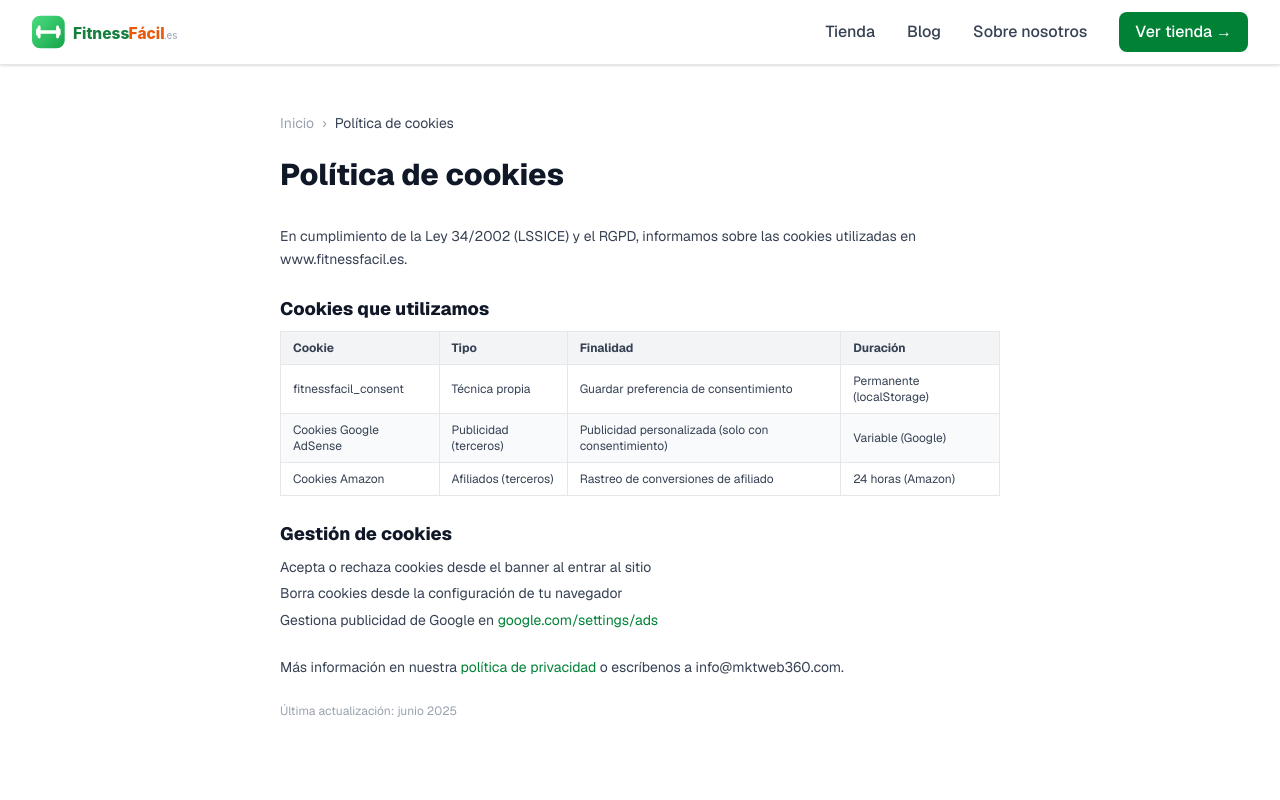
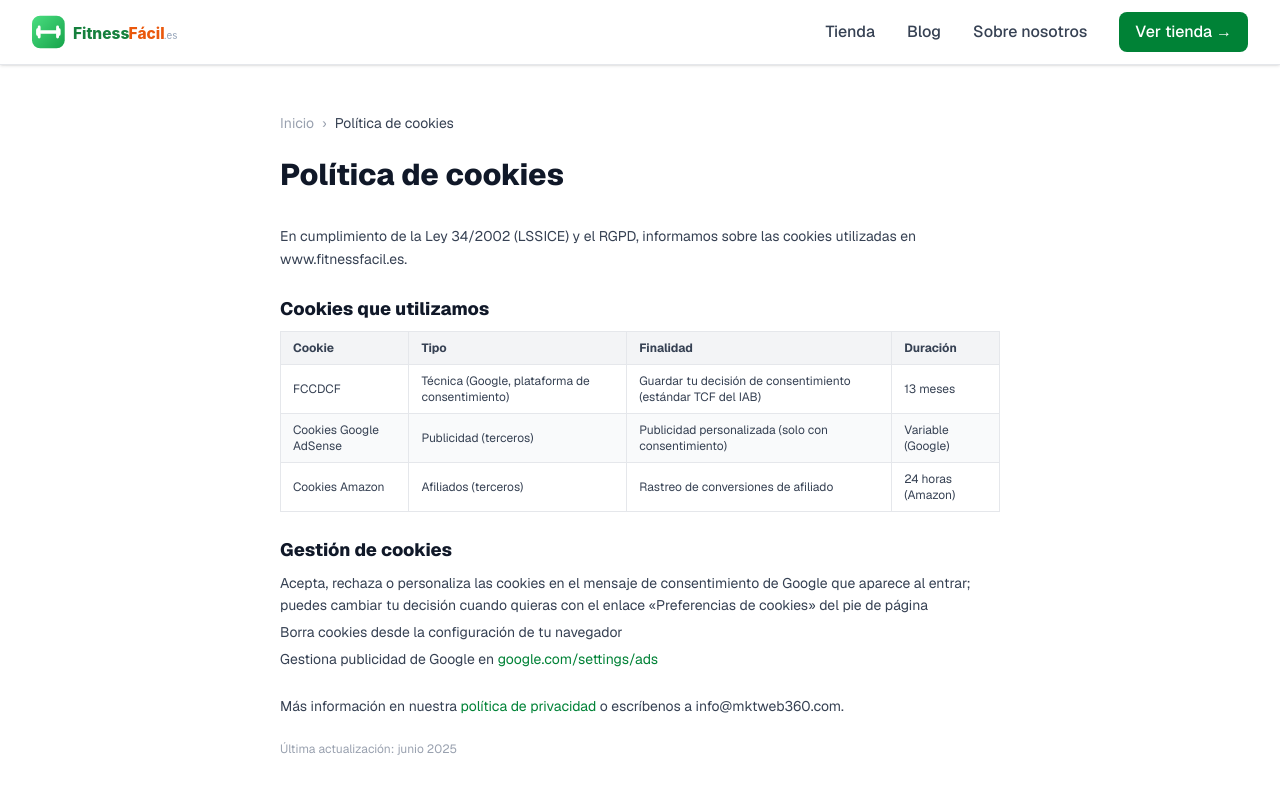
Before and after one commit to mktweb360/fitnessfacil, a Next.js app: page /politica-de-cookies in a window 1280 px wide. Shown: the top 800 px of the page. Built offline with nearby package versions, Linux system fonts and the light colour scheme.

Commit message:
docs(cookies): politica actualizada al mensaje de consentimiento de Google (cookie FCCDCF, 13 meses, observada en produccion)

```diff
--- a/app/politica-de-cookies/page.tsx
+++ b/app/politica-de-cookies/page.tsx
@@ -35,10 +35,10 @@ export default function PoliticaCookiesPage() {
               </thead>
               <tbody>
                 <tr>
-                  <td className="px-3 py-2 border border-gray-200">fitnessfacil_consent</td>
-                  <td className="px-3 py-2 border border-gray-200">Técnica propia</td>
-                  <td className="px-3 py-2 border border-gray-200">Guardar preferencia de consentimiento</td>
-                  <td className="px-3 py-2 border border-gray-200">Permanente (localStorage)</td>
+                  <td className="px-3 py-2 border border-gray-200">FCCDCF</td>
+                  <td className="px-3 py-2 border border-gray-200">Técnica (Google, plataforma de consentimiento)</td>
+                  <td className="px-3 py-2 border border-gray-200">Guardar tu decisión de consentimiento (estándar TCF del IAB)</td>
+                  <td className="px-3 py-2 border border-gray-200">13 meses</td>
                 </tr>
                 <tr className="bg-gray-50">
                   <td className="px-3 py-2 border border-gray-200">Cookies Google AdSense</td>
@@ -60,7 +60,7 @@ export default function PoliticaCookiesPage() {
         <section>
           <h2 className="text-lg font-extrabold text-gray-900 mb-2">Gestión de cookies</h2>
           <ul className="space-y-1">
-            <li>Acepta o rechaza cookies desde el banner al entrar al sitio</li>
+            <li>Acepta, rechaza o personaliza las cookies en el mensaje de consentimiento de Google que aparece al entrar; puedes cambiar tu decisión cuando quieras con el enlace «Preferencias de cookies» del pie de página</li>
             <li>Borra cookies desde la configuración de tu navegador</li>
             <li>Gestiona publicidad de Google en <a href="https://www.google.com/settings/ads" className="text-green-700 hover:underline" target="_blank" rel="noopener noreferrer">google.com/settings/ads</a></li>
           </ul>
```
